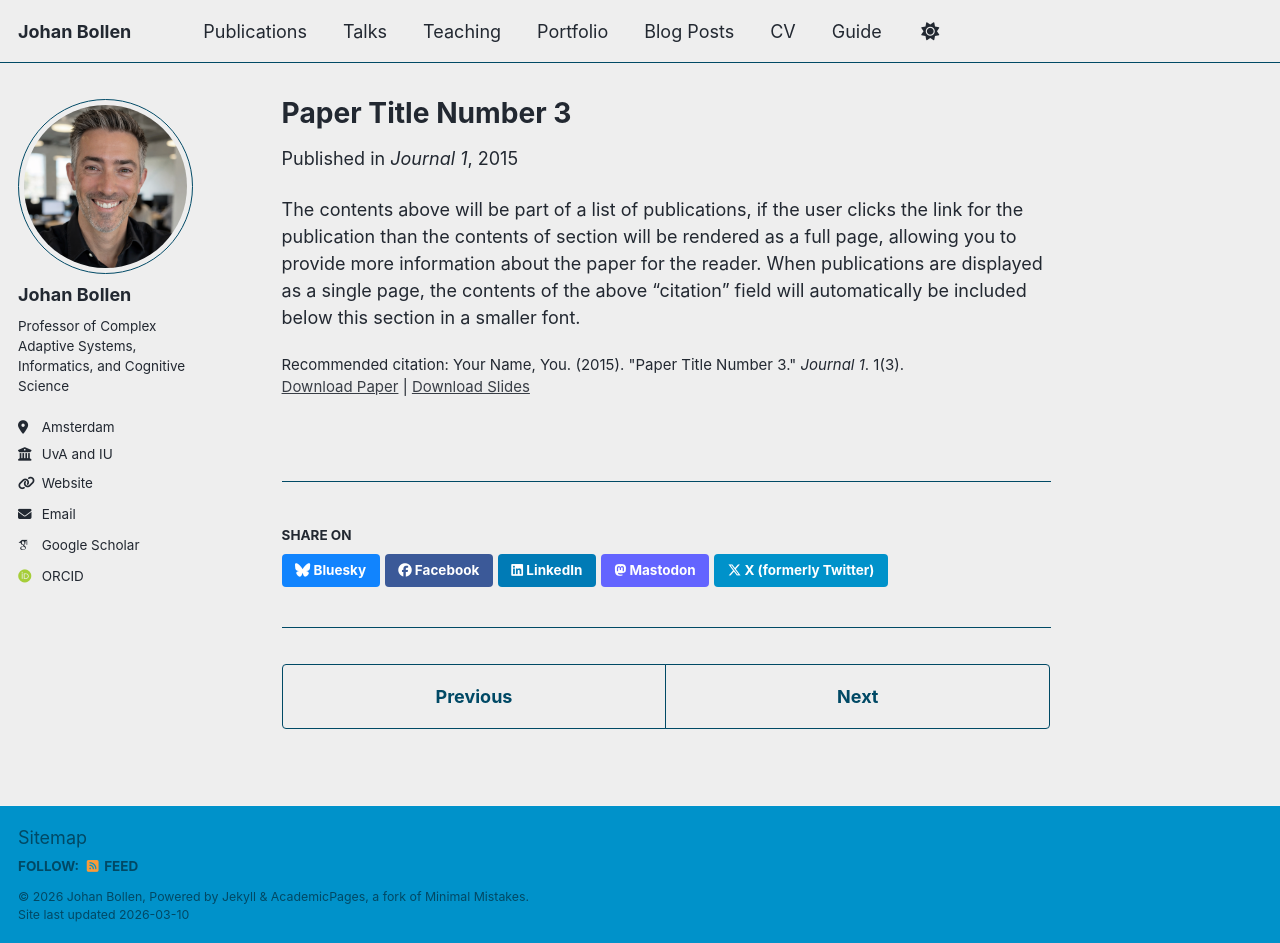
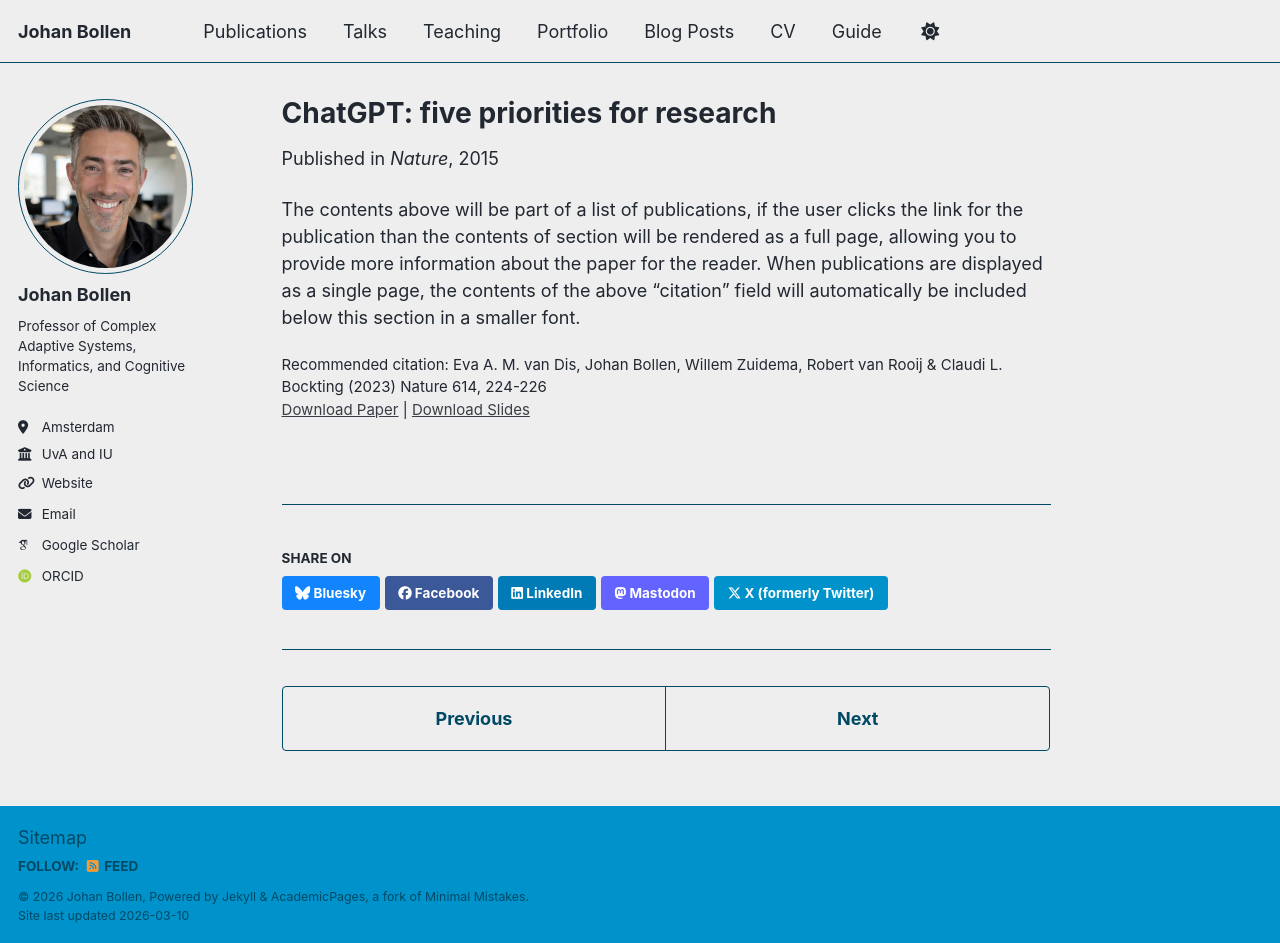
Before and after one commit to jbollen/jbollen.github.io, a Jekyll site: the page built from _publications/2015-10-01-paper-title-number-3.md, in a window 1280 px wide and 943 px high. Built offline with Jekyll 4.4.1, drawn with Linux system fonts in a browser that asks for light colours; some web fonts are replaced; a script bundle is joined from its source files by our own code; library files that are not in the unit come from our copies.

Commit message:
Update 2015-10-01-paper-title-number-3.md

```diff
--- a/_publications/2015-10-01-paper-title-number-3.md
+++ b/_publications/2015-10-01-paper-title-number-3.md
@@ -1,14 +1,14 @@
 ---
-title: "Paper Title Number 3"
+title: 'ChatGPT: five priorities for research'
 collection: publications
 category: manuscripts
 permalink: /publication/2015-10-01-paper-title-number-3
-excerpt: 'This paper is about the number 3. The number 4 is left for future work.'
+excerpt: 'Conversational AI is likely to revolutionize research practices and publishing, creating both opportunities and concerns. ... We think that the use of this technology is inevitable... It is imperative that the research community engage in a debate about the implications of this potentially disruptive technology. Here, we outline five key issues.'
 date: 2015-10-01
-venue: 'Journal 1'
+venue: 'Nature'
 slidesurl: 'https://academicpages.github.io/files/slides3.pdf'
 paperurl: 'https://academicpages.github.io/files/paper3.pdf'
-citation: 'Your Name, You. (2015). &quot;Paper Title Number 3.&quot; <i>Journal 1</i>. 1(3).'
+citation: 'Eva A. M. van Dis, Johan Bollen, Willem Zuidema, Robert van Rooij & Claudi L. Bockting (2023) Nature 614, 224-226'
 ---
 
 The contents above will be part of a list of publications, if the user clicks the link for the publication than the contents of section will be rendered as a full page, allowing you to provide more information about the paper for the reader. When publications are displayed as a single page, the contents of the above "citation" field will automatically be included below this section in a smaller font.
```
